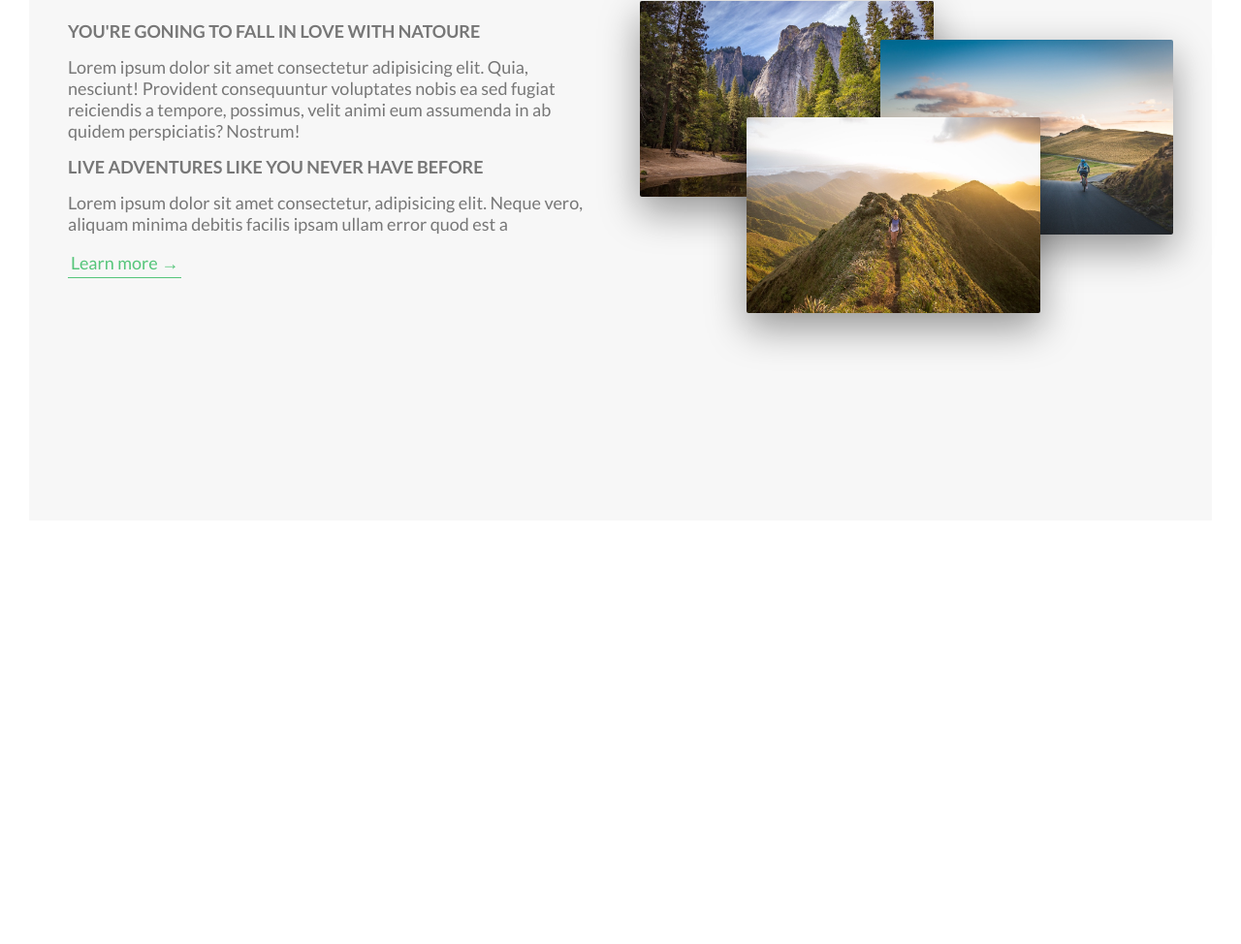
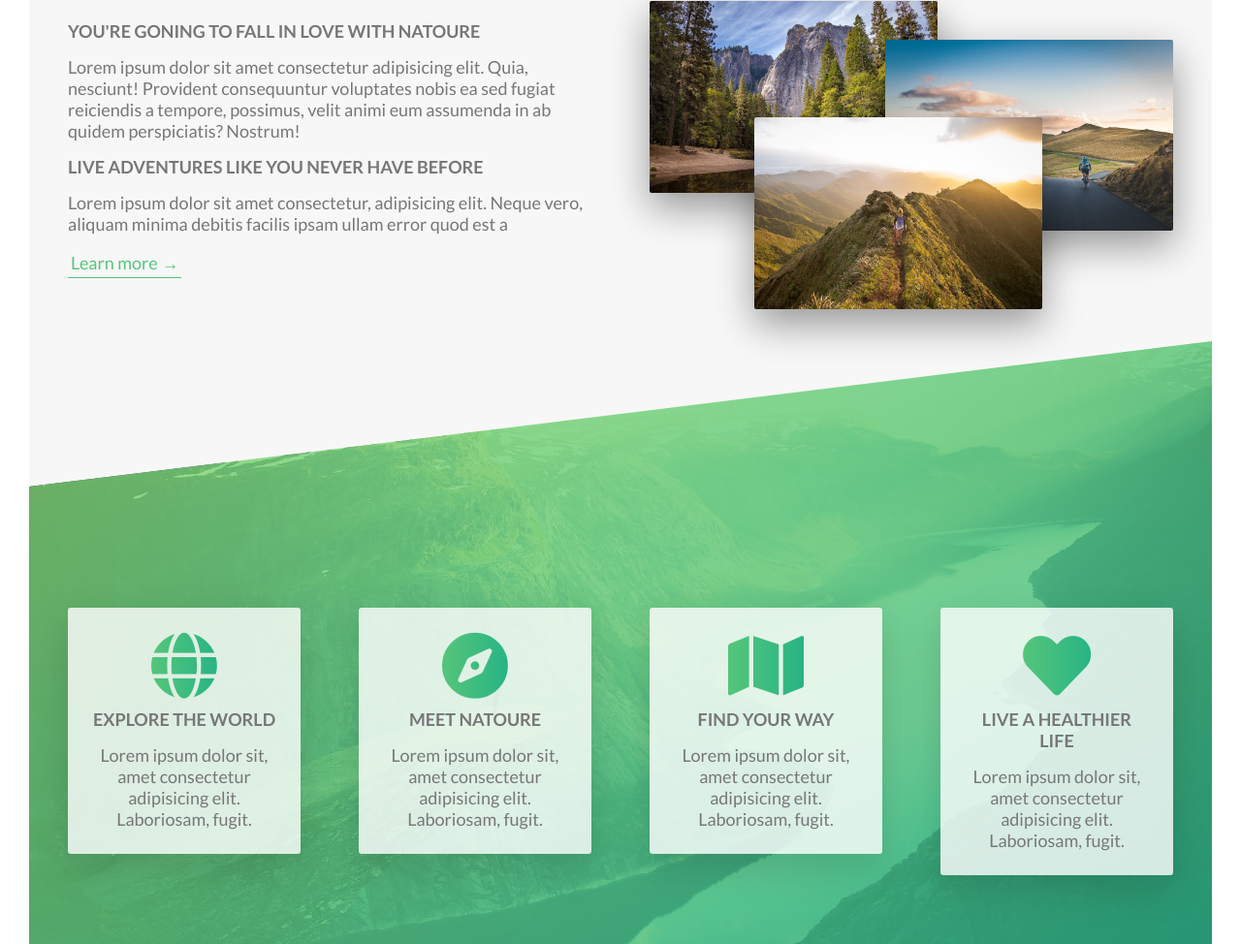
Before and after one commit to harunbiswas/natours, a website: page index.html in a window 1280 px wide. Shown: the part 981-1955 px from the top of the page at 97% size. Before the commit the page ends 1548 px from the top, so only its background shows below. Drawn offline with Linux system fonts and the light colour scheme.

Commit message:
Feature section

```diff
--- a/index.html
+++ b/index.html
@@ -10,6 +10,14 @@
     <link
       href="https://fonts.googleapis.com/css2?family=Lato:ital,wght@0,300;0,400;0,700;0,900;1,100;1,300;1,400;1,700;1,900&display=swap"
       rel="stylesheet"
+    />
+    <!-- Font Awesome icon -->
+    <link
+      rel="stylesheet"
+      href="https://cdnjs.cloudflare.com/ajax/libs/font-awesome/5.15.3/css/all.min.css"
+      integrity="sha512-iBBXm8fW90+nuLcSKlbmrPcLa0OT92xO1BIsZ+ywDWZCvqsWgccV3gFoRBv0z+8dLJgyAHIhR35VZc2oM/gI1w=="
+      crossorigin="anonymous"
+      referrerpolicy="no-referrer"
     />
     <!-- Stylesheet -->
     <link rel="stylesheet" href="style.css" />
@@ -75,6 +83,58 @@
           </div>
         </div>
       </section>
+      <section class="section-features">
+        <div class="row">
+          <div class="col-1-of-4">
+            <div class="feature-box">
+              <i class="feature-box__icon fas fa-globe"></i>
+              <h3 class="heading-tartiary u-margin-bottom-small">
+                Explore the world
+              </h3>
+              <p class="feature-box__text">
+                Lorem ipsum dolor sit, amet consectetur adipisicing elit.
+                Laboriosam, fugit.
+              </p>
+            </div>
+          </div>
+          <div class="col-1-of-4">
+            <div class="feature-box">
+              <i class="feature-box__icon fas fa-compass"></i>
+              <h3 class="heading-tartiary u-margin-bottom-small">
+                Meet Natoure
+              </h3>
+              <p class="feature-box__text">
+                Lorem ipsum dolor sit, amet consectetur adipisicing elit.
+                Laboriosam, fugit.
+              </p>
+            </div>
+          </div>
+          <div class="col-1-of-4">
+            <div class="feature-box">
+              <i class="feature-box__icon fas fa-map"></i>
+              <h3 class="heading-tartiary u-margin-bottom-small">
+                Find your way
+              </h3>
+              <p class="feature-box__text">
+                Lorem ipsum dolor sit, amet consectetur adipisicing elit.
+                Laboriosam, fugit.
+              </p>
+            </div>
+          </div>
+          <div class="col-1-of-4">
+            <div class="feature-box">
+              <i class="feature-box__icon fas fa-heart"></i>
+              <h3 class="heading-tartiary u-margin-bottom-small">
+                Live a healthier life
+              </h3>
+              <p class="feature-box__text">
+                Lorem ipsum dolor sit, amet consectetur adipisicing elit.
+                Laboriosam, fugit.
+              </p>
+            </div>
+          </div>
+        </div>
+      </section>
     </main>
   </body>
 </html>
--- a/sass/abstracts/_variables.scss
+++ b/sass/abstracts/_variables.scss
@@ -5,7 +5,7 @@ $color-primary-dark: #28b485;
 $color-gray-light-1: #f7f7f7;
 
 $color-grey-dark: #777;
-$color-while: #fff;
+$color-white: #fff;
 $color-black: #000;
 
 // font sizes
@@ -14,5 +14,5 @@ $default-font-size: 1.8rem;
 // Widths
 
 $grid-width: 114rem;
-$gutter-vartical: 5rem;
-$gutter-horizontal: 4rem;
+$gutter-vartical: 8rem;
+$gutter-horizontal: 6rem;
--- a/sass/base/_typography.scss
+++ b/sass/base/_typography.scss
@@ -6,7 +6,7 @@ body {
 }
 
 .heading-primary {
-  color: $color-while;
+  color: $color-white;
   text-transform: uppercase;
   backface-visibility: hidden;
   padding-bottom: 5rem;
@@ -44,6 +44,7 @@ body {
     $color-primary-dark
   );
   -webkit-background-clip: text;
+  background-clip: text;
   color: transparent;
   transition: all 0.2s;
   letter-spacing: 2px;
--- a/sass/components/_button.scss
+++ b/sass/components/_button.scss
@@ -41,11 +41,11 @@
   }
 
   &-white {
-    background-color: $color-while;
+    background-color: $color-white;
     color: $color-grey-dark;
 
     &::after {
-      background-color: $color-while;
+      background-color: $color-white;
     }
   }
 
@@ -69,7 +69,7 @@
 
   &:hover {
     background-color: $color-primary;
-    color: $color-while;
+    color: $color-white;
     box-shadow: 0 1rem 2rem rgba($color-black, 0.15);
     transform: translateY(-2px);
   }
--- /dev/null
+++ b/sass/components/_feature-box.scss
@@ -0,0 +1,27 @@
+.feature-box {
+  background-color: rgba($color-white, 0.8);
+  font-size: $default-font-size;
+  padding: 2.5rem;
+  text-align: center;
+  border-radius: 3px;
+  box-shadow: 0 1.5rem 4rem rgba($color-black, 0.15);
+  transition: 0.3s;
+
+  &__icon {
+    font-size: 7rem;
+    margin-bottom: 0.9rem;
+    display: inline-block;
+    background-image: linear-gradient(
+      to right,
+      $color-primary,
+      $color-primary-dark
+    );
+    -webkit-background-clip: text;
+    background-clip: text;
+    color: transparent;
+  }
+
+  &:hover {
+    transform: translateY(-1.5rem) scale(1.03);
+  }
+}
--- a/sass/main.scss
+++ b/sass/main.scss
@@ -9,6 +9,7 @@
 
 @import "components/button";
 @import "components/composition";
+@import "components/feature-box";
 
 @import "layout/header";
 @import "layout/grid";
--- a/sass/pages/_home.scss
+++ b/sass/pages/_home.scss
@@ -3,3 +3,20 @@
   padding: 25rem 0;
   margin-top: -20vh;
 }
+
+.section-features {
+  padding: 20rem 0;
+  background-image: linear-gradient(
+      to right bottom,
+      rgba($color-primary-light, 0.8),
+      rgba($color-primary-dark, 0.8)
+    ),
+    url(../images/hero.jpg);
+  background-size: cover;
+  transform: skewY(-7deg);
+  margin-top: -11rem;
+
+  & > * {
+    transform: skewY(7deg);
+  }
+}
```
Also changed, not shown: style.css.
